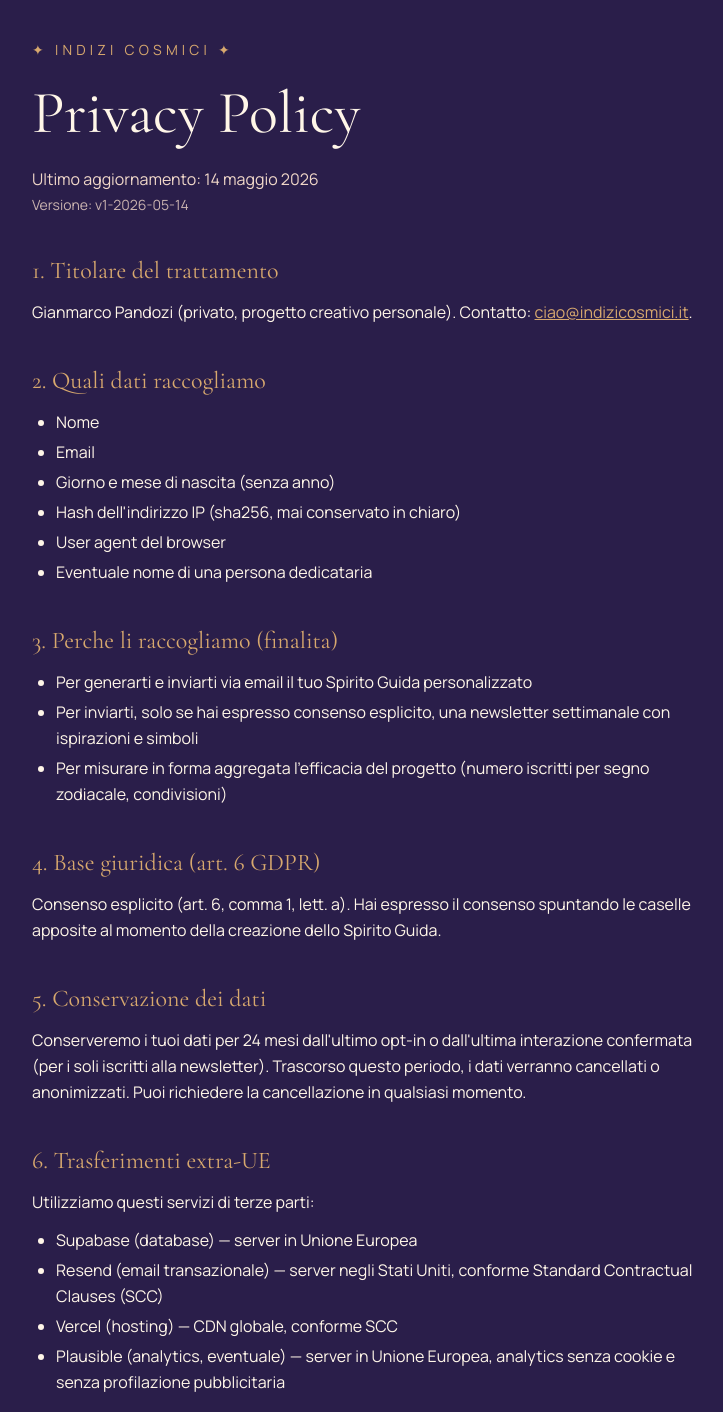
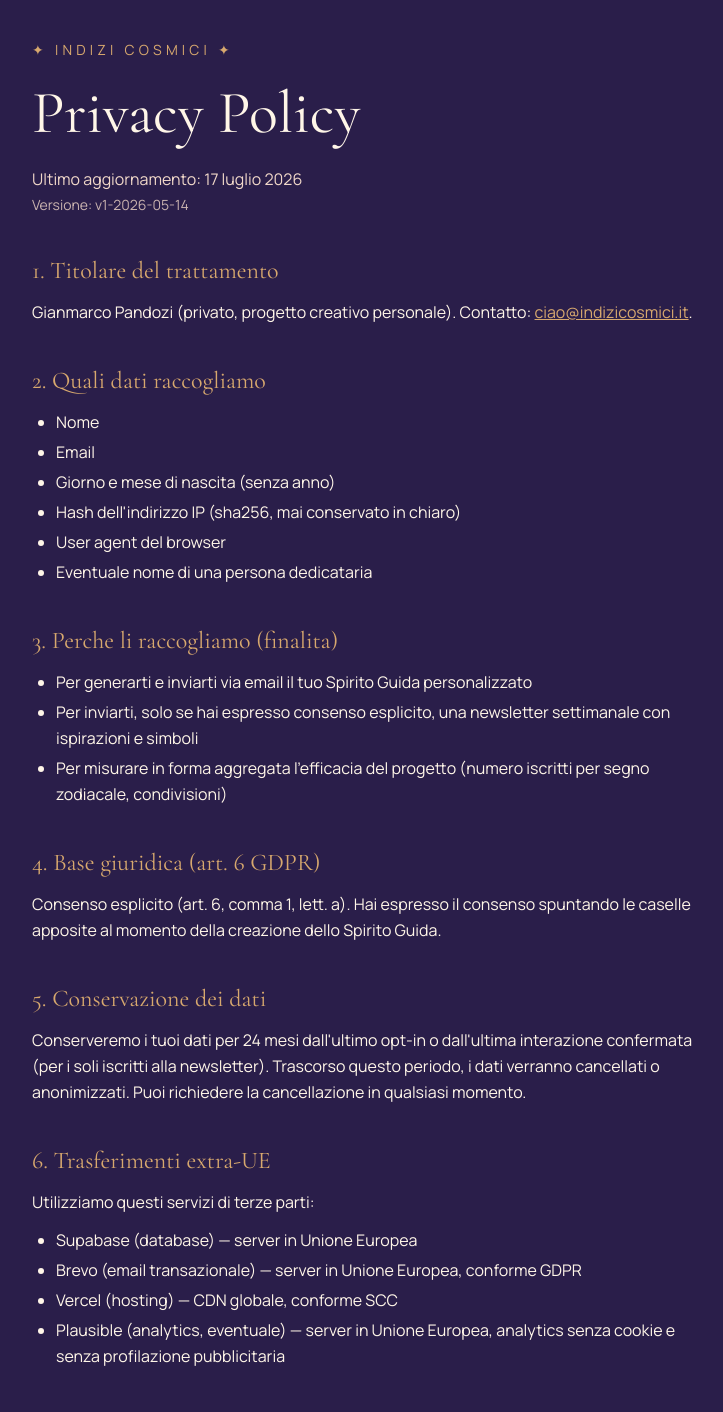
Before and after one commit to gianmarcopandozi-droid/indizi-cosmici, a Next.js app: page /privacy in a window 1280 px wide. Shown: the top 1412 px of the page, without its empty margins (264-987 px from the left). Built offline with nearby package versions, Linux system fonts and the light colour scheme; no server answers.

Commit message:
fix(privacy): provider email Brevo al posto di Resend + data aggiornamento
Corregge l'informazione fattuale sul provider email transazionale
(Brevo, server UE, GDPR) e aggiorna la data di ultimo aggiornamento.
Versione invariata (v1-2026-05-14), nessuna nuova finalita'.

```diff
--- a/app/privacy/page.tsx
+++ b/app/privacy/page.tsx
@@ -19,7 +19,7 @@ export default function PrivacyPage() {
             Privacy Policy
           </h1>
           <p className="font-body text-base text-rosa-polvere">
-            Ultimo aggiornamento: 14 maggio 2026
+            Ultimo aggiornamento: 17 luglio 2026
           </p>
           <p className="font-body text-sm text-rosa-polvere/80 mt-1">
             Versione: v1-2026-05-14
@@ -107,8 +107,8 @@ export default function PrivacyPage() {
             <ul className="list-disc pl-6 space-y-1">
               <li>Supabase (database) — server in Unione Europea</li>
               <li>
-                Resend (email transazionale) — server negli Stati Uniti, conforme
-                Standard Contractual Clauses (SCC)
+                Brevo (email transazionale) — server in Unione Europea, conforme
+                GDPR
               </li>
               <li>Vercel (hosting) — CDN globale, conforme SCC</li>
               <li>
--- a/content/privacy.md
+++ b/content/privacy.md
@@ -1,12 +1,12 @@
 ---
 title: Privacy Policy
-updated: 2026-05-14
+updated: 2026-07-17
 version: v1-2026-05-14
 ---
 
 # Privacy Policy
 
-**Ultimo aggiornamento:** 14 maggio 2026
+**Ultimo aggiornamento:** 17 luglio 2026
 **Versione:** v1-2026-05-14
 
 ## 1. Titolare del trattamento
@@ -41,7 +41,7 @@ Conserveremo i tuoi dati per 24 mesi dall'ultimo opt-in o dall'ultima interazion
 Utilizziamo questi servizi di terze parti:
 
 - Supabase (database) — server in Unione Europea
-- Resend (email transazionale) — server negli Stati Uniti, conforme Standard Contractual Clauses (SCC)
+- Brevo (email transazionale) — server in Unione Europea, conforme GDPR
 - Vercel (hosting) — CDN globale, conforme SCC
 - Plausible (analytics, eventuale) — server in Unione Europea, analytics senza cookie e senza profilazione pubblicitaria
 
```
